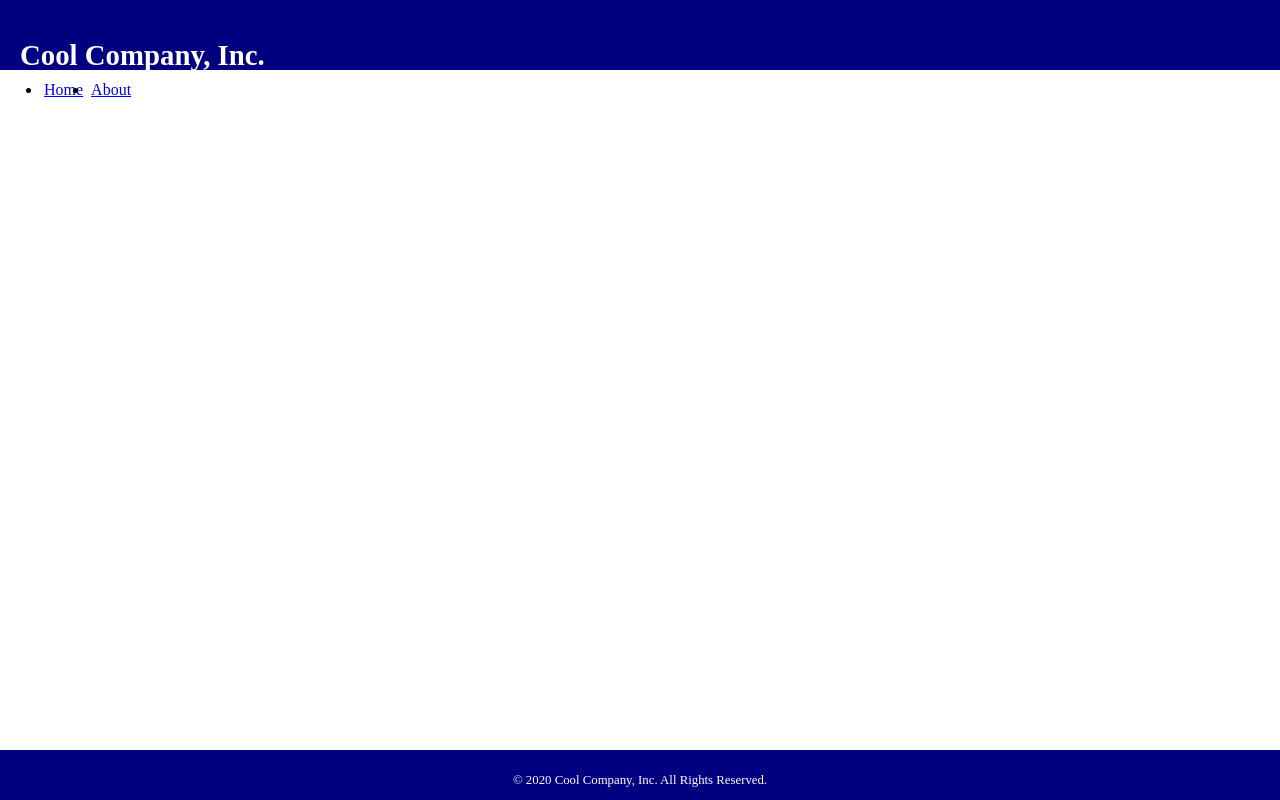
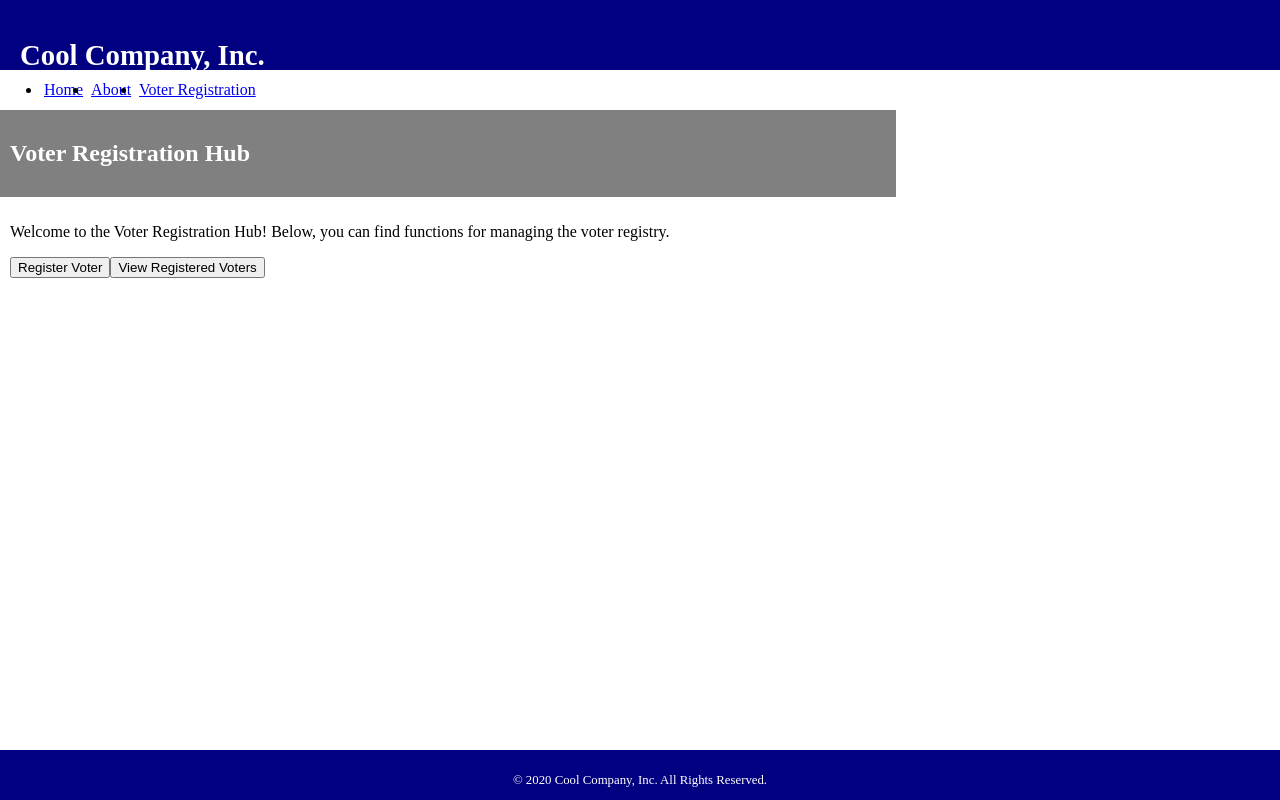
Before and after one commit to hemakothari12/Bootcamp_project, a React (Create React App) app: page /registration in a window 1280 px wide. Built offline with nearby package versions, Linux system fonts and the light colour scheme.

Commit message:
hooking up routing to the voter reg from main app

```diff
--- a/src/components/App.js
+++ b/src/components/App.js
@@ -12,6 +12,8 @@ import { Sidebar } from './blocks/Sidebar';
 import { HomePage } from './pages/HomePage';
 import { AboutPage } from './pages/AboutPage';
 
+import { VoterRegistrationPage } from './pages/VoterRegistrationPage';
+
 export const App = () => {
   return (
       <PageLayout>
@@ -24,6 +26,9 @@ export const App = () => {
             </Route>
             <Route path="/about">
               <AboutPage />
+            </Route>
+            <Route path="/registration">
+              <VoterRegistrationPage />
             </Route>
           </Switch>
         </Content>
--- a/src/components/blocks/MainMenu.js
+++ b/src/components/blocks/MainMenu.js
@@ -9,6 +9,7 @@ export const MainMenu = () => {
   const menuItems = [
     { id: 1, url: '/', caption: 'Home' },
     { id: 2, url: '/about', caption: 'About' },
+    { id: 3, url: '/registration', caption: 'Voter Registration' },
   ];
 
   return (
--- a/src/components/pages/ViewRegisteredVotersPage.js
+++ b/src/components/pages/ViewRegisteredVotersPage.js
@@ -1,4 +1,4 @@
-import React, { useEffect } from 'react';
+import React from 'react';
 
 import { VoterTable } from "../voter-registration/VoterTable"
 
--- a/src/components/pages/VoterRegistrationPage.js
+++ b/src/components/pages/VoterRegistrationPage.js
@@ -1,8 +1,7 @@
 import React from 'react';
-import { Switch, Route, } from 'react-router-dom';
 
-import { RegisterAVoterPage } from './RegisterAVoterPage';
-import { ViewRegisteredVotersPage } from './ViewRegisteredVotersPage';
+//import { RegisterAVoterPage } from './RegisterAVoterPage';
+//import { ViewRegisteredVotersPage } from './ViewRegisteredVotersPage';
 
 const goRegisterAVoter = () => {
     console.log('Let\'s register a voter!');
```
